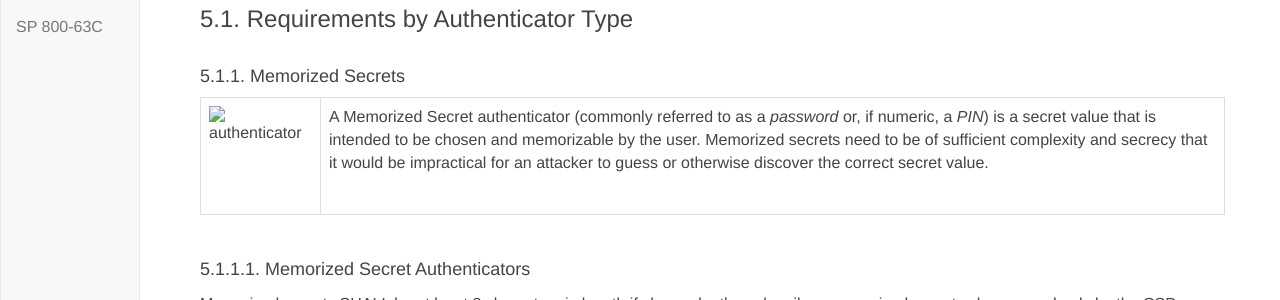
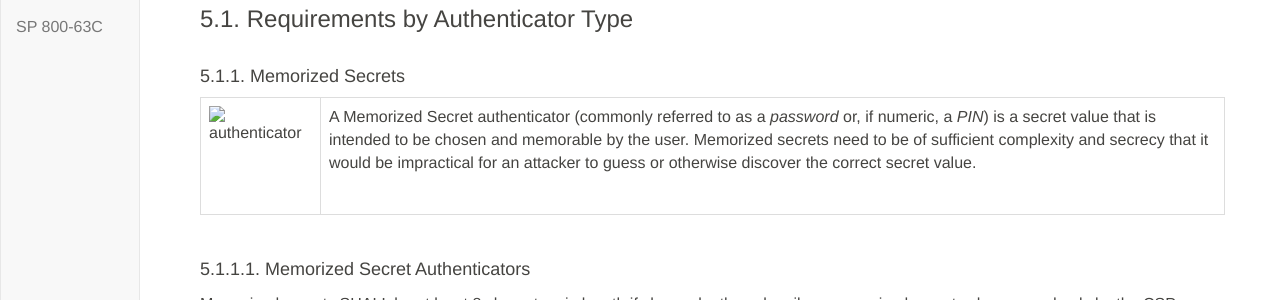
Before and after one commit to usnistgov/800-63-3, a Jekyll site: the page built from sp800-63b/sec5_authenticators.md, in a window 1280 px wide and 900 px high. Shown: the part 255-555 px from the top of the window. Built offline with Jekyll 4.4.1, drawn with Linux system fonts in a browser that asks for light colours; our own code applies the rules of GitHub Pages for plain Markdown files.

Commit message:
Update sec5_authenticators.md

```diff
--- a/sp800-63b/sec5_authenticators.md
+++ b/sp800-63b/sec5_authenticators.md
@@ -14,7 +14,7 @@ This section provides the detailed requirements specific for each type of authen
 <table style="width:100%">
   <tr>
     <td><img src="sp800-63b/media/Memorized-secret.png" alt="authenticator" style="width: 100px;height: 100px;min-width:100px;min-height:100px;"/></td>
-    <td>A Memorized Secret authenticator (commonly referred to as a <i>password</i> or, if numeric, a <i>PIN</i>) is a secret value that is intended to be chosen and memorizable by the user. Memorized secrets need to be of sufficient complexity and secrecy that it would be impractical for an attacker to guess or otherwise discover the correct secret value.</td>
+    <td>A Memorized Secret authenticator (commonly referred to as a <i>password</i> or, if numeric, a <i>PIN</i>) is a secret value that is intended to be chosen and memorable by the user. Memorized secrets need to be of sufficient complexity and secrecy that it would be impractical for an attacker to guess or otherwise discover the correct secret value.</td>
   </tr>
   </table>
   </div>
@@ -84,7 +84,7 @@ The verifier SHALL use approved encryption and SHALL utilize an authenticated pr
 <table style="width:100%">
   <tr>
     <td><img src="sp800-63b/media/Out-of-band-OOB.png" alt="authenticator" style="width: 100px;height: 100px;min-width:100px;min-height:100px;"/></td>
-    <td>An out-of-band authenticator is a physical device that is uniquely addressable and can communicate securely with the verifier over a distinct communications channel, referred to as the secondary channel. The device is possessed and controlled by the claimant and supports private communication over this secondary channel that is separate from the primary channel for e-authentication. The out-of-band authenticator can operate in one of the following ways:<br><br>
+    <td>An out-of-band authenticator is a physical device that is uniquely addressable and can communicate securely with the verifier over a distinct communications channel, referred to as the secondary channel. The device is possessed and controlled by the claimant and supports private communication over this secondary channel that is separate from the primary channel for e-authentication. The out-of-band authenticator can operate in one of the following ways: <br><br>
 
 - The claimant transfers a secret received by the out-of-band device via the secondary channel to the verifier using the primary channel. For example, the claimant may receive the secret on their mobile device and type it (typically a 6-digit code) into their authentication session.<br><br>
 
```
